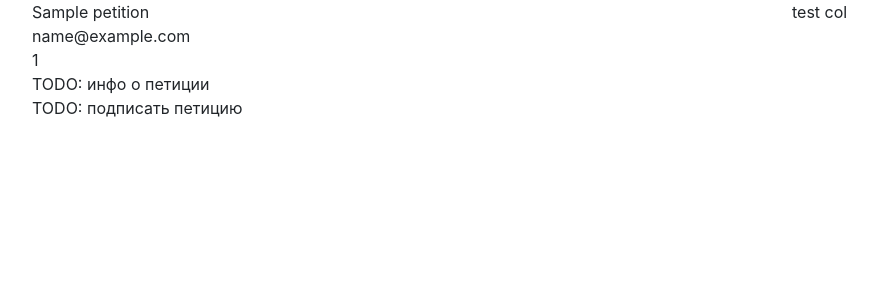
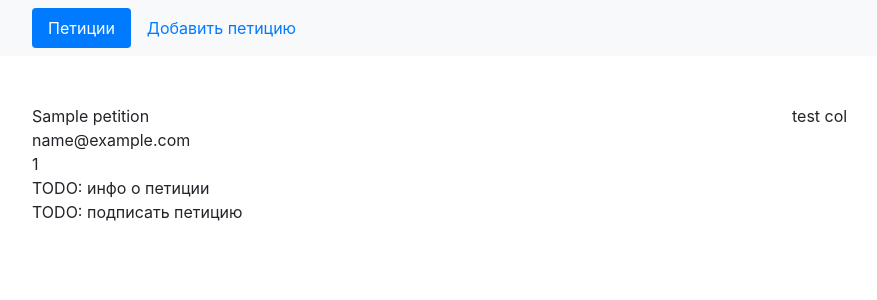
Before and after one commit to MadMks/PHP_DZ-02_PetitionSite, a PHP site: page /?page=1 in a window 1280 px wide. Shown: the top 300 px of the page, without its empty margins (53-930 px from the left). Run offline with PHP 8.4, Linux system fonts and the light colour scheme; tables that the repository leaves empty or names only in its code hold one stand-in row (values such as "Sample post").

```diff
--- a/index.php
+++ b/index.php
@@ -1,4 +1,5 @@
 <?php
+session_start();
 	require_once('db.conf.php');
 
 	$sql = 'SELECT petitions.*, users.email AS author_email
@@ -12,6 +13,7 @@
 	$petitions = $sth->fetchAll(PDO::FETCH_OBJ);
 
 	// print_r($petitions);
+
 ?>
 <!DOCTYPE html>
 <html lang="ru">
@@ -27,26 +29,34 @@
 </head>
 <body>
 
-	<div class="container">
-		<div class="row">
+	<header class="navbar navbar-light bg-light">
+		<div class="container">
+			<div class="row">
+				<nav class="col-12">
+					<?php
+						include_once('menu.php');
+					?>
+				</nav>
+			</div>
+		</div>
+	</header>
 
-			<div class="col-8">
-				<?php foreach($petitions as $petition) {?>
-					<div><?php echo($petition->title); ?></div>
-					<div><?php echo($petition->author_email); ?></div>
-					<div><?php echo($petition->count); ?></div>
-					<div>TODO: инфо о петиции</div>
-					<div>TODO: подписать петицию</div>
-					<br><br>
-				<?php } ?>
+	<main class="mt-5">
+		<div class="container">
+			<div class="row">
+				<?php
+					if(isset($_GET['page']))
+					{
+						if($_GET['page']==1) include_once("petitions.php");
+						if($_GET['page']==2) include_once("add.php");
+					}
+					else{
+						include_once("petitions.php");
+					}
+				?>
 			</div>
-
-			<div class="col-4">
-			test col
-			</div>
-
 		</div>
-	</div>
+	</main>
 
 
 	<script src="https://code.jquery.com/jquery-3.3.1.slim.min.js" integrity="sha384-q8i/X+965DzO0rT7abK41JStQIAqVgRVzpbzo5smXKp4YfRvH+8abtTE1Pi6jizo" crossorigin="anonymous"></script>
--- /dev/null
+++ b/menu.php
@@ -0,0 +1,10 @@
+<ul class="nav nav-pills">
+  <li class="nav-item">
+    <a class="nav-link <?php echo($_GET['page'] == 1) ? ' active' : '' ?>"
+         href="index.php?page=1">Петиции</a>
+  </li>
+  <li class="nav-item">
+    <a class="nav-link <?php echo($_GET['page'] == 2) ? ' active' : '' ?>"
+        href="index.php?page=2">Добавить петицию</a>
+  </li>
+</ul>
--- /dev/null
+++ b/petitions.php
@@ -0,0 +1,14 @@
+<div class="col-8">
+    <?php foreach($petitions as $petition) {?>
+        <div><?php echo($petition->title); ?></div>
+        <div><?php echo($petition->author_email); ?></div>
+        <div><?php echo($petition->count); ?></div>
+        <div>TODO: инфо о петиции</div>
+        <div>TODO: подписать петицию</div>
+        <br><br>
+    <?php } ?>
+</div>
+
+<div class="col-4">
+test col
+</div>
```
Also changed, not shown: add.php (+37 -23 lines), 1 other file.
